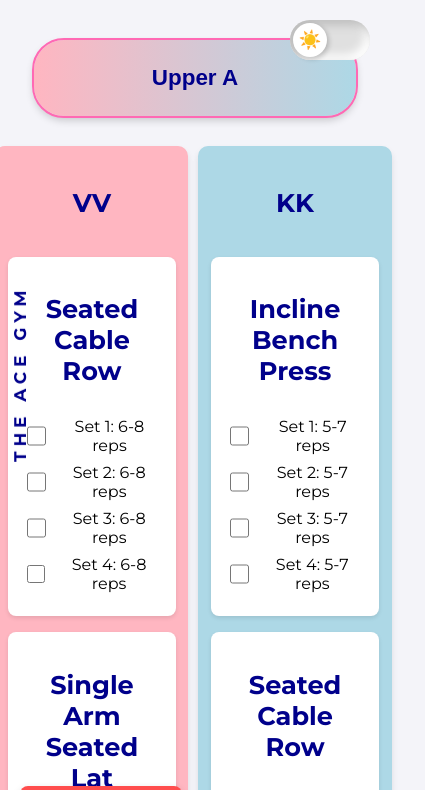
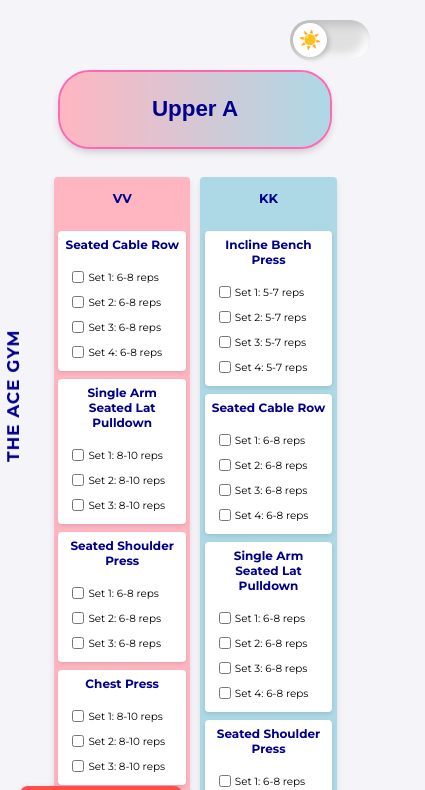
Before and after one commit to StylianosNicolaou/Workout, a website: page index.html in a window 390 px wide. Both pictures are taken after a click on the button "Upper A". Shown: the top 790 px of the page, 425 px wide, since content can reach past the window. Drawn offline with Linux system fonts and the light colour scheme; no server answers.

Commit message:
feat: optimize mobile layout for compact display
- Make workout containers (day titles) much smaller for mobile
- Reduce button padding, font sizes, and margins for better fit
- Optimize section widths to use almost full screen width (48-49%)
- Minimize body padding and gaps for maximum content visibility
- Add top margin to workout container to prevent overlap with dark mode toggle
- Ensure both VV and KK columns fit side by side without horizontal scrolling
- Implement responsive scaling for different mobile screen sizes
- Maintain readability and touch-friendliness despite smaller sizes

```diff
--- a/styles.css
+++ b/styles.css
@@ -142,43 +142,134 @@ h1 {
   opacity: 0.7;
 }
 
-/* ✅ Ensure 2 Sections Per Row on Mobile */
+/* ✅ Mobile Optimizations - Make everything smaller to fit both columns */
 @media (max-width: 600px) {
+  /* Reduce body padding */
+  body {
+    padding: 4px;
+  }
+
+  /* Make gym title smaller */
+  #tit {
+    font-size: 1.5vh;
+    left: 5px;
+    letter-spacing: 2px;
+  }
+
+  /* Make day title much smaller to fit everything */
+  .day-title {
+    width: 95%;
+    padding: 6px 8px;
+    font-size: 0.7rem;
+    margin: 4px auto;
+    border-radius: 8px;
+    line-height: 1.2;
+  }
+
+  /* Optimize day content for mobile */
   .day-content {
-    flex-direction: row; /* Keep sections side by side */
-    flex-wrap: wrap; /* Allow wrapping if needed */
-    justify-content: center;
+    flex-direction: row;
+    flex-wrap: nowrap;
+    gap: 4px;
+    margin: 0 2px;
+    padding-top: 4px;
+    width: 99%;
   }
+
+  /* Reduce spacing between workout containers and add top margin */
+  #workout-container {
+    gap: 8px;
+    margin-top: 50px; /* Push below dark mode toggle */
+  }
+
+  /* Make sections much smaller */
   .section {
-    min-width: 35%; /* Make sections smaller */
-    max-width: 40%;
+    min-width: 48%; /* Almost half width */
+    max-width: 48%;
+    min-height: 250px; /* Reduce height */
+    padding: 6px;
+    border-radius: 4px;
   }
+
+  /* Make section headings smaller */
+  .section h2 {
+    font-size: 0.9rem;
+    margin-bottom: 8px;
+  }
+
+  /* Make exercise items smaller */
+  .exercise-item {
+    padding: 8px;
+    margin: 4px 0;
+    border-radius: 4px;
+  }
+
+  /* Make exercise titles smaller */
+  .exercise-item h2 {
+    font-size: 0.8rem;
+    margin: 0 0 6px 0;
+  }
+
+  /* Make sub-exercise items smaller */
+  .sub-exercise-item {
+    padding: 4px 6px;
+    margin: 2px 0;
+    font-size: 0.7rem;
+  }
+
+  /* Make checkboxes smaller */
+  .exercise-item input[type="checkbox"] {
+    width: 14px;
+    height: 14px;
+    margin-right: 6px;
+  }
+
+  /* Make exercise list more compact */
+  .exercise-list {
+    gap: 4px;
+  }
+
+  /* Make sub-exercise list more compact */
+  .sub-exercise-list {
+    gap: 2px;
+  }
+
+  /* Optimize dark mode toggle for mobile */
   .dark-mode-toggle {
-    top: 10px;
-    right: 10px;
+    top: 8px;
+    right: 8px;
   }
 
   .toggle-container {
-    width: 60px;
-    height: 30px;
+    width: 50px;
+    height: 25px;
   }
 
   .toggle-label {
-    width: 60px;
-    height: 30px;
+    width: 50px;
+    height: 25px;
   }
 
   .toggle-circle {
-    width: 28px;
-    height: 28px;
+    width: 21px;
+    height: 21px;
   }
 
   .toggle-icon {
-    font-size: 14px;
+    font-size: 10px;
   }
 
   #toggle-dark-mode:checked + .toggle-label .toggle-circle {
-    transform: translateX(30px);
+    transform: translateX(25px);
+  }
+
+  /* Make reset button smaller */
+  .reset-button {
+    bottom: 8px;
+    left: 8px;
+    padding: 6px 12px;
+    font-size: 0.7rem;
+    border-radius: 4px;
   }
 }
 
@@ -216,8 +307,121 @@ h1 {
   }
 }
 
+/* Additional mobile optimizations for very small screens */
+@media (max-width: 480px) {
+  /* Even smaller for very small phones */
+  body {
+    padding: 2px;
+  }
+
+  #tit {
+    font-size: 1.2vh;
+    left: 3px;
+    letter-spacing: 1px;
+  }
+
+  .day-title {
+    width: 95%;
+    padding: 4px 6px;
+    font-size: 0.65rem;
+    margin: 2px auto;
+    border-radius: 6px;
+    line-height: 1.1;
+  }
+
+  .day-content {
+    gap: 2px;
+    margin: 0 1px;
+    padding-top: 2px;
+    width: 99.5%;
+  }
+
+  /* Reduce spacing between workout containers even more */
+  #workout-container {
+    gap: 4px;
+    margin-top: 50px; /* Push below dark mode toggle */
+  }
+
+  .section {
+    min-width: 49%;
+    max-width: 49%;
+    min-height: 200px;
+    padding: 4px;
+  }
+
+  .section h2 {
+    font-size: 0.8rem;
+    margin-bottom: 6px;
+  }
+
+  .exercise-item {
+    padding: 6px;
+    margin: 3px 0;
+  }
+
+  .exercise-item h2 {
+    font-size: 0.75rem;
+    margin: 0 0 4px 0;
+  }
+
+  .sub-exercise-item {
+    padding: 3px 4px;
+    margin: 1px 0;
+    font-size: 0.65rem;
+  }
+
+  .exercise-item input[type="checkbox"] {
+    width: 12px;
+    height: 12px;
+    margin-right: 4px;
+  }
+
+  .exercise-list {
+    gap: 2px;
+  }
+
+  .sub-exercise-list {
+    gap: 1px;
+  }
+
+  .dark-mode-toggle {
+    top: 6px;
+    right: 6px;
+  }
+
+  .toggle-container {
+    width: 45px;
+    height: 22px;
+  }
+
+  .toggle-label {
+    width: 45px;
+    height: 22px;
+  }
+
+  .toggle-circle {
+    width: 18px;
+    height: 18px;
+  }
+
+  .toggle-icon {
+    font-size: 9px;
+  }
+
+  #toggle-dark-mode:checked + .toggle-label .toggle-circle {
+    transform: translateX(23px);
+  }
+
+  .reset-button {
+    bottom: 6px;
+    left: 6px;
+    padding: 4px 8px;
+    font-size: 0.65rem;
+  }
+}
+
 @media (max-width: 767px) {
-  /* Mobile */
+  /* General mobile adjustments */
   #tit {
     font-size: 2vh;
   }
```
